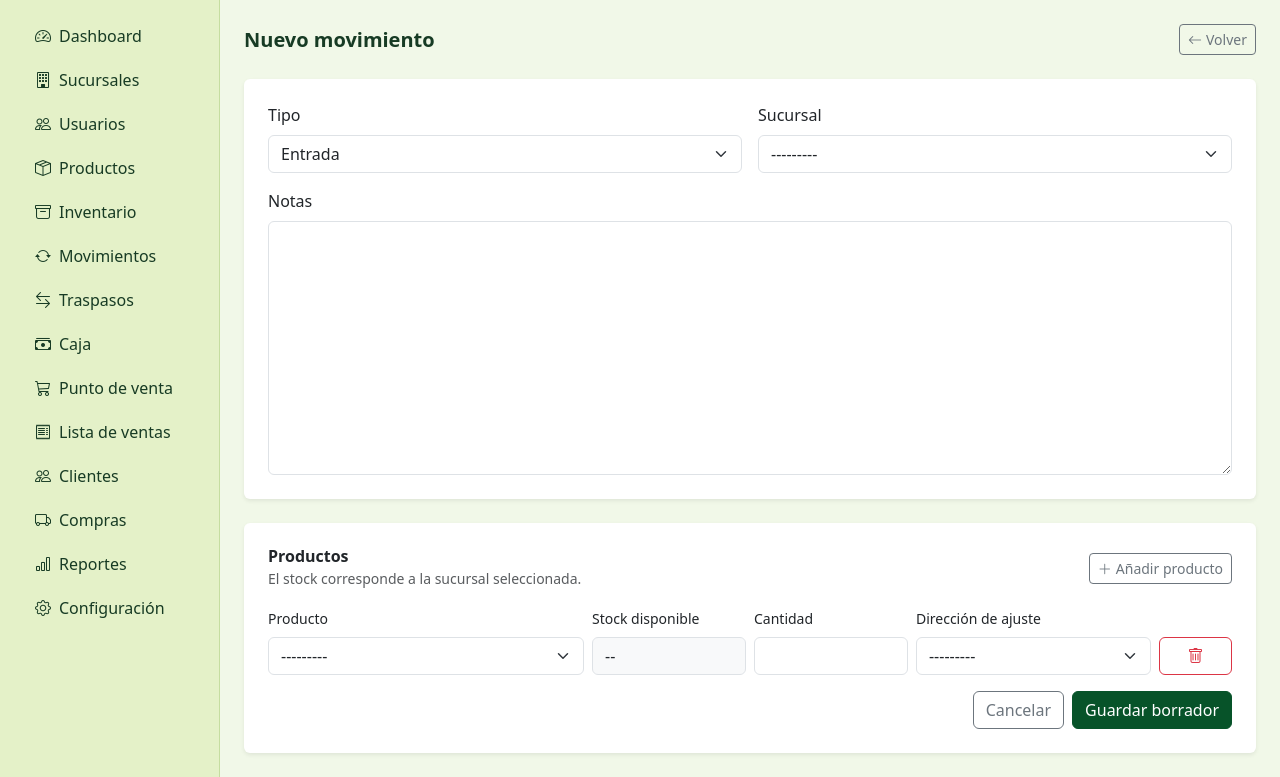
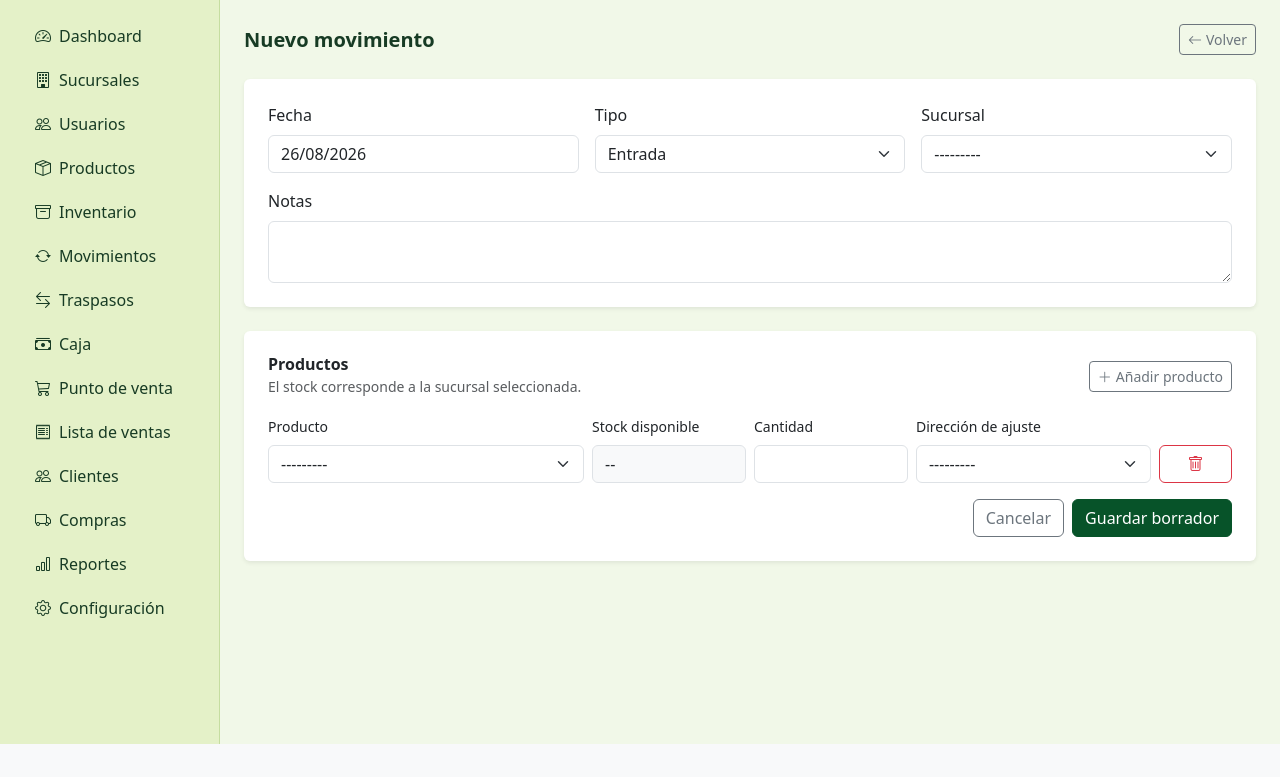
Before and after one commit to wfarelt/market, a Django app: page /inventory/movements/create/ in a window 1280 px wide. Shown: the part 56-833 px from the top of the page. After the commit the page ends 800 px from the top, so only its background shows below. Run offline with Django 5.2, Linux system fonts and the light colour scheme; the visitor is signed in with stand-in values (Sample User, id 1); data comes from the database, SQL or seed files in the repository; data that the repository does not hold is empty.

Commit message:
add date field to form and organize form fields

```diff
--- a/apps/inventory/forms.py
+++ b/apps/inventory/forms.py
@@ -1,5 +1,6 @@
 from django import forms
 from django.forms import BaseInlineFormSet, inlineformset_factory
+from django.utils import timezone
 
 from .models import InventoryMovement, InventoryMovementLine, Stock
 
@@ -21,7 +22,7 @@ class StockInitialForm(forms.ModelForm):
 class InventoryMovementForm(forms.ModelForm):
 	class Meta:
 		model = InventoryMovement
-		fields = ["movement_type", "branch", "notes"]
+		fields = ["movement_date", "movement_type", "branch", "notes"]
 
 	def __init__(self, *args, **kwargs):
 		super().__init__(*args, **kwargs)
@@ -32,6 +33,12 @@ class InventoryMovementForm(forms.ModelForm):
 		self.fields["movement_type"].widget.attrs["class"] = "form-select"
 		self.fields["branch"].widget.attrs["class"] = "form-select"
 		self.fields["notes"].widget.attrs["class"] = "form-control"
+		self.fields["notes"].widget.attrs["rows"] = 2
+		self.fields["movement_date"].widget.attrs["class"] = "form-control"
+		self.fields["movement_date"].required = False
+
+	def clean_movement_date(self):
+		return self.cleaned_data.get("movement_date") or timezone.localdate()
 
 
 class InventoryMovementLineForm(forms.ModelForm):
--- a/apps/inventory/models.py
+++ b/apps/inventory/models.py
@@ -1,6 +1,7 @@
 from django.core.exceptions import ValidationError
 from django.core.validators import MinValueValidator
 from django.db import models
+from django.utils import timezone
 
 from apps.branches.models import Branch
 from apps.core.models import TimeStampedModel
@@ -64,6 +65,7 @@ class InventoryMovement(TimeStampedModel):
 	]
 
 	movement_type = models.CharField(max_length=20, choices=TYPE_CHOICES, verbose_name="tipo")
+	movement_date = models.DateField(default=timezone.localdate, verbose_name="fecha")
 	branch = models.ForeignKey(
 		Branch,
 		on_delete=models.PROTECT,
--- a/templates/inventory/movement_detail.html
+++ b/templates/inventory/movement_detail.html
@@ -4,6 +4,6 @@
 
 {% block content %}
 <div class="d-flex align-items-center justify-content-between mb-4"><div><h5 class="mb-0 fw-semibold">Movimiento #{{ movement.pk }}</h5><span class="text-muted small">{{ movement.get_movement_type_display }} · {{ movement.branch.name }}</span></div><a href="{% url 'inventory:movement-list' %}" class="btn btn-sm btn-outline-secondary"><i class="bi bi-arrow-left me-1"></i>Volver</a></div>
-<div class="card border-0 shadow-sm mb-4"><div class="card-body p-4"><div class="row"><div class="col-md-4"><span class="text-muted small d-block">Estado</span>{% if movement.status == 'POSTED' %}<span class="badge rounded-pill bg-success">Confirmado</span>{% else %}<span class="badge rounded-pill bg-secondary">Borrador</span>{% endif %}</div><div class="col-md-4"><span class="text-muted small d-block">Registró</span>{{ movement.created_by|default:"-" }}</div><div class="col-md-4"><span class="text-muted small d-block">Notas</span>{{ movement.notes|default:"-" }}</div></div></div></div>
+<div class="card border-0 shadow-sm mb-4"><div class="card-body p-4"><div class="row g-3"><div class="col-md-3"><span class="text-muted small d-block">Fecha</span>{{ movement.movement_date|date:"d/m/Y" }}</div><div class="col-md-3"><span class="text-muted small d-block">Estado</span>{% if movement.status == 'POSTED' %}<span class="badge rounded-pill bg-success">Confirmado</span>{% else %}<span class="badge rounded-pill bg-secondary">Borrador</span>{% endif %}</div><div class="col-md-3"><span class="text-muted small d-block">Registró</span>{{ movement.created_by|default:"-" }}</div><div class="col-md-3"><span class="text-muted small d-block">Notas</span>{{ movement.notes|default:"-" }}</div></div></div></div>
 <div class="card border-0 shadow-sm"><div class="card-body p-0"><div class="table-responsive"><table class="table table-hover align-middle mb-0"><thead class="table-light"><tr><th>Producto</th><th class="text-end">Cantidad</th><th>Dirección</th></tr></thead><tbody>{% for line in movement.lines.all %}<tr><td>{{ line.product.name }}</td><td class="font-monospace text-end">{{ line.quantity }}</td><td>{{ line.get_adjustment_direction_display|default:"-" }}</td></tr>{% endfor %}</tbody></table></div>{% if movement.status == 'DRAFT' %}<div class="card-body border-top d-flex justify-content-end gap-2"><a href="{% url 'inventory:movement-update' movement.pk %}" class="btn btn-outline-secondary">Editar</a><form method="post" action="{% url 'inventory:movement-post' movement.pk %}">{% csrf_token %}<button type="submit" class="btn btn-primary">Confirmar</button></form></div>{% endif %}</div></div>
 {% endblock %}
--- a/templates/inventory/movement_form.html
+++ b/templates/inventory/movement_form.html
@@ -3,17 +3,62 @@
 {% block title %}{{ title }}{% endblock %}
 
 {% block content %}
-<div class="d-flex align-items-center justify-content-between mb-4"><h5 class="mb-0 fw-semibold">{{ title }}</h5><a href="{% url 'inventory:movement-list' %}" class="btn btn-sm btn-outline-secondary"><i class="bi bi-arrow-left me-1"></i>Volver</a></div>
+<div class="d-flex align-items-center justify-content-between mb-4">
+  <h5 class="mb-0 fw-semibold">{{ title }}</h5><a href="{% url 'inventory:movement-list' %}"
+    class="btn btn-sm btn-outline-secondary"><i class="bi bi-arrow-left me-1"></i>Volver</a>
+</div>
 <form method="post" novalidate>{% csrf_token %}
-  <div class="card border-0 shadow-sm mb-4"><div class="card-body p-4"><div class="row g-3">
-    {% for field in form %}<div class="{% if field.name == 'notes' %}col-12{% else %}col-md-6{% endif %}"><label class="form-label" for="{{ field.id_for_label }}">{{ field.label }}</label>{{ field }}{% if field.errors %}<div class="invalid-feedback d-block">{{ field.errors|join:", " }}</div>{% endif %}</div>{% endfor %}
-  </div></div></div>
-  <div class="card border-0 shadow-sm"><div class="card-body p-4"><div class="d-flex align-items-center justify-content-between mb-3"><div><h6 class="fw-semibold mb-0">Productos</h6><span class="text-muted small">El stock corresponde a la sucursal seleccionada.</span></div><button type="button" id="add-line" class="btn btn-sm btn-outline-secondary"><i class="bi bi-plus-lg me-1"></i>Añadir producto</button></div>
-    {{ formset.management_form }}{% if formset.non_form_errors %}<div class="alert alert-danger">{{ formset.non_form_errors }}</div>{% endif %}
-    <div id="lines">{% for line_form in formset %}<div class="row g-2 align-items-end mb-2 movement-line">{% for hidden in line_form.hidden_fields %}{{ hidden }}{% endfor %}<div class="col-md-4"><label class="form-label small">Producto</label>{{ line_form.product }}{% if line_form.product.errors %}<div class="invalid-feedback d-block">{{ line_form.product.errors|join:", " }}</div>{% endif %}</div><div class="col-md-2"><label class="form-label small">Stock disponible</label><div class="form-control bg-light stock-available">--</div></div><div class="col-md-2"><label class="form-label small">Cantidad</label>{{ line_form.quantity }}{% if line_form.quantity.errors %}<div class="invalid-feedback d-block">{{ line_form.quantity.errors|join:", " }}</div>{% endif %}</div><div class="col-md-3"><label class="form-label small">Dirección de ajuste</label>{{ line_form.adjustment_direction }}{% if line_form.adjustment_direction.errors %}<div class="invalid-feedback d-block">{{ line_form.adjustment_direction.errors|join:", " }}</div>{% endif %}</div><div class="col-md-1"><button type="button" class="btn btn-outline-danger w-100 remove-line" title="Eliminar producto"><i class="bi bi-trash"></i></button><span class="d-none">{{ line_form.DELETE }}</span></div></div>{% endfor %}</div>
-    <template id="empty-line"><div class="row g-2 align-items-end mb-2 movement-line">{% for hidden in formset.empty_form.hidden_fields %}{{ hidden }}{% endfor %}<div class="col-md-4"><label class="form-label small">Producto</label>{{ formset.empty_form.product }}</div><div class="col-md-2"><label class="form-label small">Stock disponible</label><div class="form-control bg-light stock-available">--</div></div><div class="col-md-2"><label class="form-label small">Cantidad</label>{{ formset.empty_form.quantity }}</div><div class="col-md-3"><label class="form-label small">Dirección de ajuste</label>{{ formset.empty_form.adjustment_direction }}</div><div class="col-md-1"><button type="button" class="btn btn-outline-danger w-100 remove-line" title="Eliminar producto"><i class="bi bi-trash"></i></button></div></div></template>
-    <div class="d-flex justify-content-end gap-2 mt-3"><a href="{% url 'inventory:movement-list' %}" class="btn btn-outline-secondary">Cancelar</a><button type="submit" class="btn btn-primary">Guardar borrador</button></div>
-  </div></div>
+  <div class="card border-0 shadow-sm mb-4">
+    <div class="card-body p-4">
+      <div class="row g-3">
+        <div class="col-md-4"><label class="form-label" for="{{ form.movement_date.id_for_label }}">{{ form.movement_date.label }}</label>{{ form.movement_date }}{% if form.movement_date.errors %}<div class="invalid-feedback d-block">{{ form.movement_date.errors|join:", " }}</div>{% endif %}</div>
+        <div class="col-md-4"><label class="form-label" for="{{ form.movement_type.id_for_label }}">{{ form.movement_type.label }}</label>{{ form.movement_type }}{% if form.movement_type.errors %}<div class="invalid-feedback d-block">{{ form.movement_type.errors|join:", " }}</div>{% endif %}</div>
+        <div class="col-md-4"><label class="form-label" for="{{ form.branch.id_for_label }}">{{ form.branch.label }}</label>{{ form.branch }}{% if form.branch.errors %}<div class="invalid-feedback d-block">{{ form.branch.errors|join:", " }}</div>{% endif %}</div>
+        <div class="col-12"><label class="form-label" for="{{ form.notes.id_for_label }}">{{ form.notes.label }}</label>{{ form.notes }}{% if form.notes.errors %}<div class="invalid-feedback d-block">{{ form.notes.errors|join:", " }}</div>{% endif %}</div>
+      </div>
+    </div>
+  </div>
+  <div class="card border-0 shadow-sm">
+    <div class="card-body p-4">
+      <div class="d-flex align-items-center justify-content-between mb-3">
+        <div>
+          <h6 class="fw-semibold mb-0">Productos</h6><span class="text-muted small">El stock corresponde a la sucursal
+            seleccionada.</span>
+        </div><button type="button" id="add-line" class="btn btn-sm btn-outline-secondary"><i
+            class="bi bi-plus-lg me-1"></i>Añadir producto</button>
+      </div>
+      {{ formset.management_form }}{% if formset.non_form_errors %}<div class="alert alert-danger">{{
+        formset.non_form_errors }}</div>{% endif %}
+        <div id="lines">{% for line_form in formset %}<div class="row g-2 align-items-end mb-2 movement-line">{% for hidden in line_form.hidden_fields %}{{ hidden }}{% endfor %}<div class="col-md-4"><label
+              class="form-label small">Producto</label>{{ line_form.product }}{% if line_form.product.errors %}<div
+              class="invalid-feedback d-block">{{ line_form.product.errors|join:", " }}</div>{% endif %}</div>
+          <div class="col-md-2"><label class="form-label small">Stock disponible</label>
+            <div class="form-control bg-light stock-available">--</div>
+          </div>
+          <div class="col-md-2"><label class="form-label small">Cantidad</label>{{ line_form.quantity }}{% if line_form.quantity.errors %}<div class="invalid-feedback d-block">{{ line_form.quantity.errors|join:", " }}</div>{% endif %}</div>
+          <div class="col-md-3"><label class="form-label small">Dirección de ajuste</label>{{ line_form.adjustment_direction }}{% if line_form.adjustment_direction.errors %}<div class="invalid-feedback d-block">{{ line_form.adjustment_direction.errors|join:", " }}</div>{% endif %}
+          </div>
+          <div class="col-md-1"><button type="button" class="btn btn-outline-danger w-100 remove-line"
+              title="Eliminar producto"><i class="bi bi-trash"></i></button><span class="d-none">{{ line_form.DELETE
+              }}</span></div>
+        </div>{% endfor %}</div>
+      <template id="empty-line">
+        <div class="row g-2 align-items-end mb-2 movement-line">{% for hidden in formset.empty_form.hidden_fields %}{{ hidden }}{% endfor %}<div class="col-md-4"><label class="form-label small">Producto</label>{{ formset.empty_form.product }}</div>
+          <div class="col-md-2"><label class="form-label small">Stock disponible</label>
+            <div class="form-control bg-light stock-available">--</div>
+          </div>
+          <div class="col-md-2"><label class="form-label small">Cantidad</label>{{ formset.empty_form.quantity }}</div>
+          <div class="col-md-3"><label class="form-label small">Dirección de ajuste</label>{{
+            formset.empty_form.adjustment_direction }}</div>
+          <div class="col-md-1"><button type="button" class="btn btn-outline-danger w-100 remove-line"
+              title="Eliminar producto"><i class="bi bi-trash"></i></button></div>
+        </div>
+      </template>
+      <div class="d-flex justify-content-end gap-2 mt-3"><a href="{% url 'inventory:movement-list' %}"
+          class="btn btn-outline-secondary">Cancelar</a><button type="submit" class="btn btn-primary">Guardar
+          borrador</button></div>
+    </div>
+  </div>
 </form>
 {% endblock %}
 
--- a/templates/inventory/movement_list.html
+++ b/templates/inventory/movement_list.html
@@ -13,7 +13,7 @@
     <thead class="table-light"><tr><th>Fecha</th><th>Tipo</th><th>Sucursal</th><th>Estado</th><th>Registró</th></tr></thead>
     <tbody>
       {% for movement in movements %}
-      <tr><td>{{ movement.created_at|date:"d/m/Y H:i" }}</td><td>{{ movement.get_movement_type_display }}</td><td>{{ movement.branch.name }}</td><td>{% if movement.status == 'POSTED' %}<span class="badge rounded-pill bg-success">Confirmado</span>{% else %}<span class="badge rounded-pill bg-secondary">Borrador</span>{% endif %}</td><td><a href="{% url 'inventory:movement-detail' movement.pk %}" class="btn btn-sm btn-outline-secondary" aria-label="Ver movimiento"><i class="bi bi-eye"></i></a></td></tr>
+      <tr><td>{{ movement.movement_date|date:"d/m/Y" }}</td><td>{{ movement.get_movement_type_display }}</td><td>{{ movement.branch.name }}</td><td>{% if movement.status == 'POSTED' %}<span class="badge rounded-pill bg-success">Confirmado</span>{% else %}<span class="badge rounded-pill bg-secondary">Borrador</span>{% endif %}</td><td><a href="{% url 'inventory:movement-detail' movement.pk %}" class="btn btn-sm btn-outline-secondary" aria-label="Ver movimiento"><i class="bi bi-eye"></i></a></td></tr>
       {% empty %}
       <tr><td colspan="5" class="text-center text-muted py-4">No hay movimientos registrados.</td></tr>
       {% endfor %}
```
Also changed, not shown: apps/inventory/migrations/0004_inventorymovement_movement_date.py (added).
